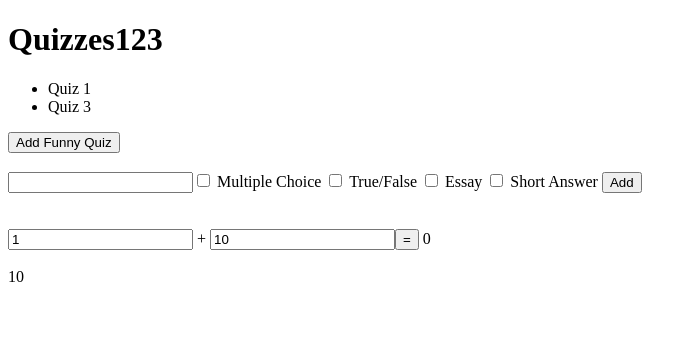
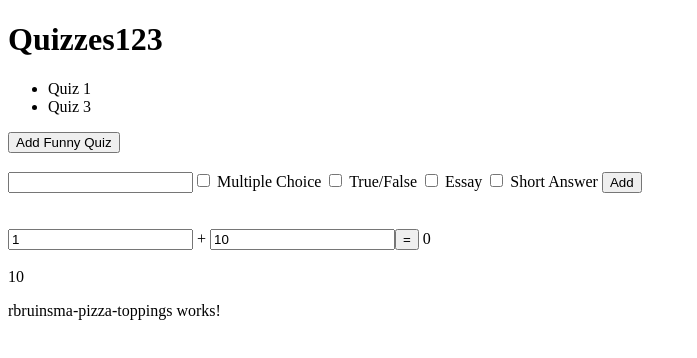
Before and after one commit to 2018-spring-mjs-th/week-two-a, an Angular app: page / in a window 1280 px wide. Shown: the top 358 px of the page, without its empty margins (0-697 px from the left). Built offline with nearby package versions, Linux system fonts and the light colour scheme.

Commit message:
changed component name, added to component.html

```diff
--- a/src/app/app.component.html
+++ b/src/app/app.component.html
@@ -45,3 +45,7 @@
   <br />
   {{ number2 }}
 </div>
+
+<div>
+  <rbruinsma-toppings></rbruinsma-toppings>
+</div>
--- a/src/app/rbruinsma-pizza-toppings/rbruinsma-pizza-toppings.component.ts
+++ b/src/app/rbruinsma-pizza-toppings/rbruinsma-pizza-toppings.component.ts
@@ -1,7 +1,7 @@
 import { Component, OnInit } from '@angular/core';
 
 @Component({
-  selector: 'app-rbruinsma-pizza-toppings',
+  selector: 'rbruinsma-toppings',
   templateUrl: './rbruinsma-pizza-toppings.component.html',
   styleUrls: ['./rbruinsma-pizza-toppings.component.css']
 })
```
